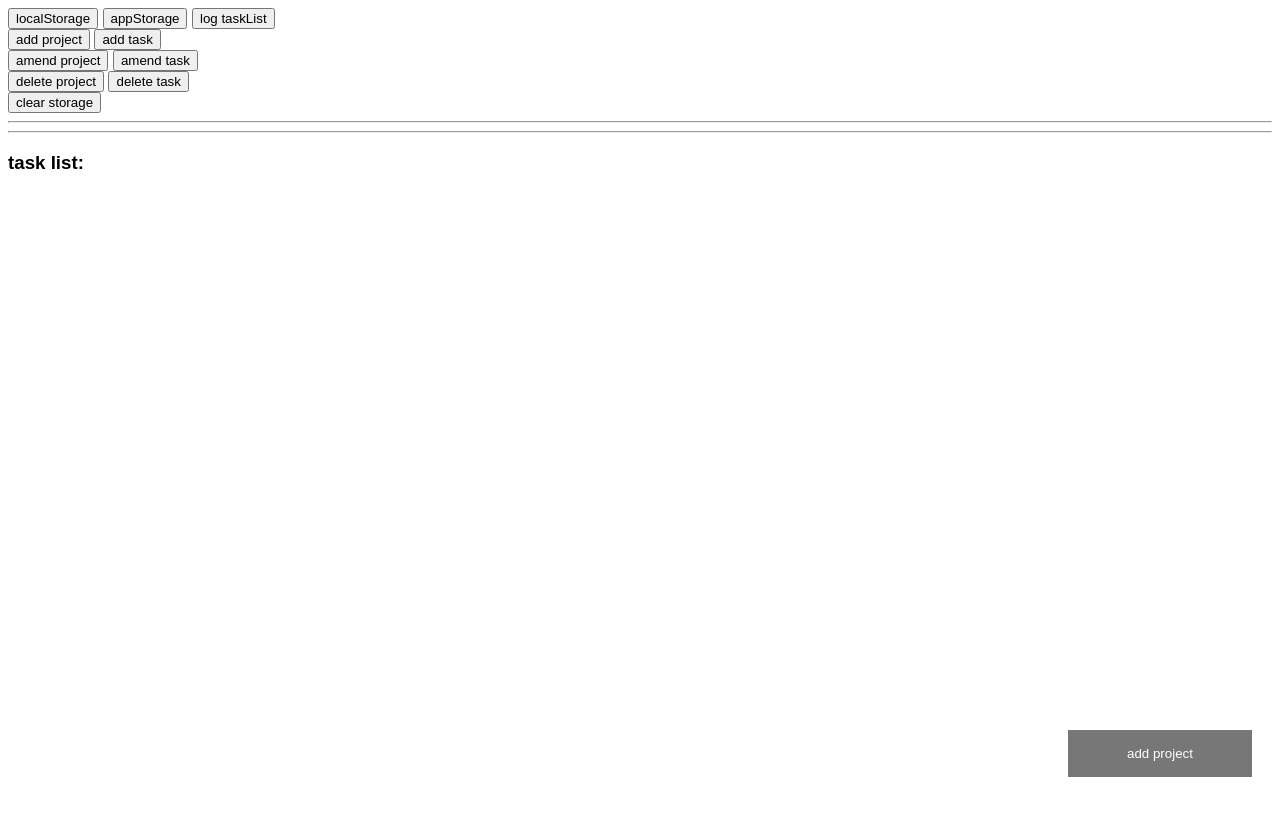
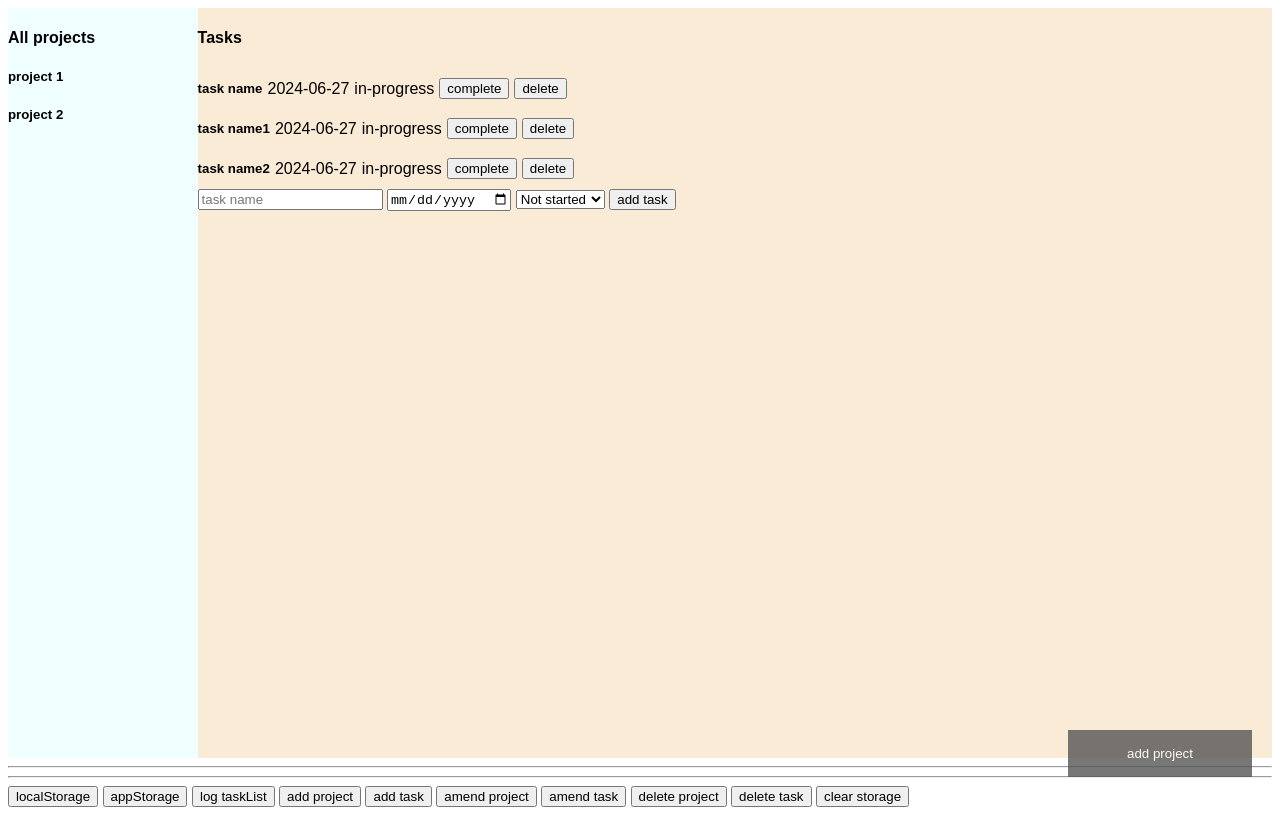
Before and after one commit to karolpiekut/tasks-noweb, a plain HTML site: page index.html in a window 1280 px wide. Drawn offline with Linux system fonts and the light colour scheme.

Commit message:
add task input

```diff
--- a/app.js
+++ b/app.js
@@ -2,6 +2,11 @@ const projectNameInput = document.querySelector("#projectName");
 const projectDateInput = document.querySelector("#projectDate");
 const projectStatusInput = document.querySelector("#projectStatus");
 const addProjectButton = document.querySelector("#addProject");
+
+const taskNameInput = document.querySelector("#taskName");
+const taskDateInput = document.querySelector("#taskDate");
+const taskStatusInput = document.querySelector("#taskStatus");
+const addTaskButton = document.querySelector("#addTask");
 
 let customTaskIndex = -1;
 let customProjectIndex = -1;
@@ -24,19 +29,19 @@ function createAProject() {
     localStorage.setItem("appStorage", JSON.stringify(appStorage));
 }
 
-function Task(taskName, text, date, status) {
+function Task(taskName, date, status) {
     customTaskIndex++;
     return {
         customTaskIndex,
         taskName,
-        text,
         date,
         status,
     }
 }
 
-function createATask(taskId, taskNameInput, taskTextInput, taskDateInput, taskStatusInput) {
-    appStorage[taskId].taskList.push(Task(taskNameInput, taskTextInput, taskDateInput, taskStatusInput));
+function createATask() {
+    //appStorage[projectId].taskList.push(Task(taskNameInput.value, taskDateInput.value, taskStatusInput.value));
+    appStorage[0].taskList.push(Task(taskNameInput.value, taskDateInput.value, taskStatusInput.value));
     localStorage.setItem("appStorage", JSON.stringify(appStorage));
 }
 
@@ -64,4 +69,13 @@ function clearLocalStorage() {
     localStorage.clear();
 }
 
+function openForm() {
+    document.getElementById("projectEntry").style.display = "block";
+}
+
+function closeForm() {
+    document.getElementById("projectEntry").style.display = "none";
+}
+
 addProjectButton.addEventListener("click", createAProject);
+addTaskButton.addEventListener("click", createATask);
--- a/index.html
+++ b/index.html
@@ -7,28 +7,55 @@
     <meta http-equiv="X-UA-Compatible" content="ie=edge">
     <title>to-do</title>
     <link rel="stylesheet" href="style.css" type="text/css">
-
 </head>
 <body>
-<button onclick="console.log(localStorage)">localStorage</button>
-<button onclick="console.table(appStorage)">appStorage</button>
-<button onclick="console.table(appStorage[0].taskList)">log taskList</button>
-<br>
-<button onclick="createAProject('test project', '2024-06-19', 'in-progress');">add project</button>
-<button onclick="createATask(0, 'taskName', 'taskTextInput', 'taskDateInput', 'taskStatusInput')">add task</button>
-<br>
-<button onclick="amendProjectDetails(0, 'dueDate', '2025-06-19')">amend project</button>
-<button onclick="amendTaskDetails(0, 1, 'taskName', 'latest name')">amend task</button>
-<br>
-<button onclick="removeProject(2)">delete project</button>
-<button onclick="removeTask(0, 0)">delete task</button>
-<br>
-<button onclick="clearLocalStorage()">clear storage</button>
-
-<hr>
-
+<div id="appBody">
+    <div id="projectList">
+        <h4>All projects</h4>
+        <h5>project 1</h5>
+        <h5>project 2</h5>
+    </div>
+    <div id="taskList">
+        <h4>Tasks</h4>
+        <div class="individualTask">
+            <h5 class="taskNameClass">task name</h5>
+            <time class="taskDateClass" datetime="2024-06-27">2024-06-27</time>
+            <p class="taskStatusClass">in-progress</p>
+            <button class="taskCompleteButtonClass">complete</button>
+            <button class="taskDeleteButtonClass">delete</button>
+        </div>
+        <div class="individualTask">
+            <h5 class="taskNameClass">task name1</h5>
+            <time class="taskDateClass" datetime="2024-06-27">2024-06-27</time>
+            <p class="taskStatusClass">in-progress</p>
+            <button class="taskCompleteButtonClass">complete</button>
+            <button class="taskDeleteButtonClass">delete</button>
+        </div>
+        <div class="individualTask">
+            <h5 class="taskNameClass">task name2</h5>
+            <time class="taskDateClass" datetime="2024-06-27">2024-06-27</time>
+            <p class="taskStatusClass">in-progress</p>
+            <button class="taskCompleteButtonClass">complete</button>
+            <button class="taskDeleteButtonClass">delete</button>
+        </div>
+        <div id="taskEntry">
+            <label for="taskName" hidden="">task name:</label>
+            <input type="text" id="taskName" name="taskName" placeholder="task name" required>
+            <label for="taskDate" hidden>due date:</label>
+            <input type="date" id="taskDate" name="taskDate" placeholder="due date" required>
+            <label for="taskStatus" hidden>select status:</label>
+            <select id="taskStatus" name="taskStatus" required>
+                <option value="notStarted">Not started</option>
+                <option value="inProgress">In progress</option>
+                <option value="done">Done</option>
+                <option value="cancelled">Cancelled</option>
+            </select>
+            <button id="addTask">add task</button>
+        </div>
+    </div>
+    </div>
+<div id="addProjectSection">
     <button class="open-button" onclick="openForm()">add project</button>
-
     <div class="form-popup" id="projectEntry">
         <div class="form-container">
             <div id="formInputFields">
@@ -48,41 +75,23 @@
             <button type="button" class="btn cancel" onclick="closeForm()">Close</button>
         </div>
     </div>
-
-
-<!--    <div id="taskEntry">-->
-<!--        <label for="taskName" class="visually-hidden">task name:</label>-->
-<!--        <input type="text" id="taskName" name="taskName" placeholder="task name" required>-->
-<!--        <label for="taskText" class="visually-hidden">task note:</label>-->
-<!--        <input type="text" id="taskText" name="taskText" placeholder="task note" required>-->
-<!--        <label for="taskDate" class="visually-hidden">due date:</label>-->
-<!--        <input type="date" id="taskDate" name="taskDate" placeholder="due date" required>-->
-<!--        <label for="taskStatus" class="visually-hidden">select status:</label>-->
-<!--        <select id="taskStatus" name="taskStatus" required>-->
-<!--            <option value="notStarted">Not started</option>-->
-<!--            <option value="inProgress">In progress</option>-->
-<!--            <option value="done">Done</option>-->
-<!--            <option value="cancelled">Cancelled</option>-->
-<!--        </select>-->
-<!--        <button id="addTask">add task</button>-->
-<!--    </div>-->
-<!--</div>-->
-
-
+</div>
+<div id="testButtons">
     <hr>
-<div><h3>task list:</h3>
-    <div id="taskList"></div>
+    <hr>
+    <button onclick="console.log(localStorage)">localStorage</button>
+    <button onclick="console.table(appStorage)">appStorage</button>
+    <button onclick="console.table(appStorage[0].taskList)">log taskList</button>
+    <button onclick="createAProject('test project', '2024-06-19', 'in-progress');">add project</button>
+    <button onclick="createATask(0, 'taskName', 'taskTextInput', 'taskDateInput', 'taskStatusInput')">add task
+    </button>
+    <button onclick="amendProjectDetails(0, 'dueDate', '2025-06-19')">amend project</button>
+    <button onclick="amendTaskDetails(0, 1, 'taskName', 'latest name')">amend task</button>
+    <button onclick="removeProject(2)">delete project</button>
+    <button onclick="removeTask(0, 0)">delete task</button>
+    <button onclick="clearLocalStorage()">clear storage</button>
 </div>
 
-<script>
-    function openForm() {
-        document.getElementById("projectEntry").style.display = "block";
-    }
-
-    function closeForm() {
-        document.getElementById("projectEntry").style.display = "none";
-    }
-</script>
 <script src="app.js"></script>
 </body>
 </html>
--- a/style.css
+++ b/style.css
@@ -1,5 +1,43 @@
 body {font-family: Arial, Helvetica, sans-serif;}
 * {box-sizing: border-box;}
+
+#appBody {
+    background: lightgrey;
+    width: 100%;
+    height: 750px;
+    display: flex;
+    flex-direction: row;
+}
+
+#projectList {
+    width: 15%;
+    background: azure;
+}
+
+#taskList {
+    width: 85%;
+    background: antiquewhite;
+}
+
+.individualTask {
+    display: flex;
+    flex-direction: row;
+    gap: 5px;
+    align-items: center;
+    height: 40px;
+}
+.taskNameClass {
+}
+.taskDateClass {
+}
+.taskStatusClass {
+}
+.taskCompleteButtonClass{
+}
+.taskDeleteButtonClass{
+}
+
+
 
 /* Button used to open the contact form - fixed at the bottom of the page */
 .open-button {
```
Lines whose indentation alone changed are shown as unchanged.
